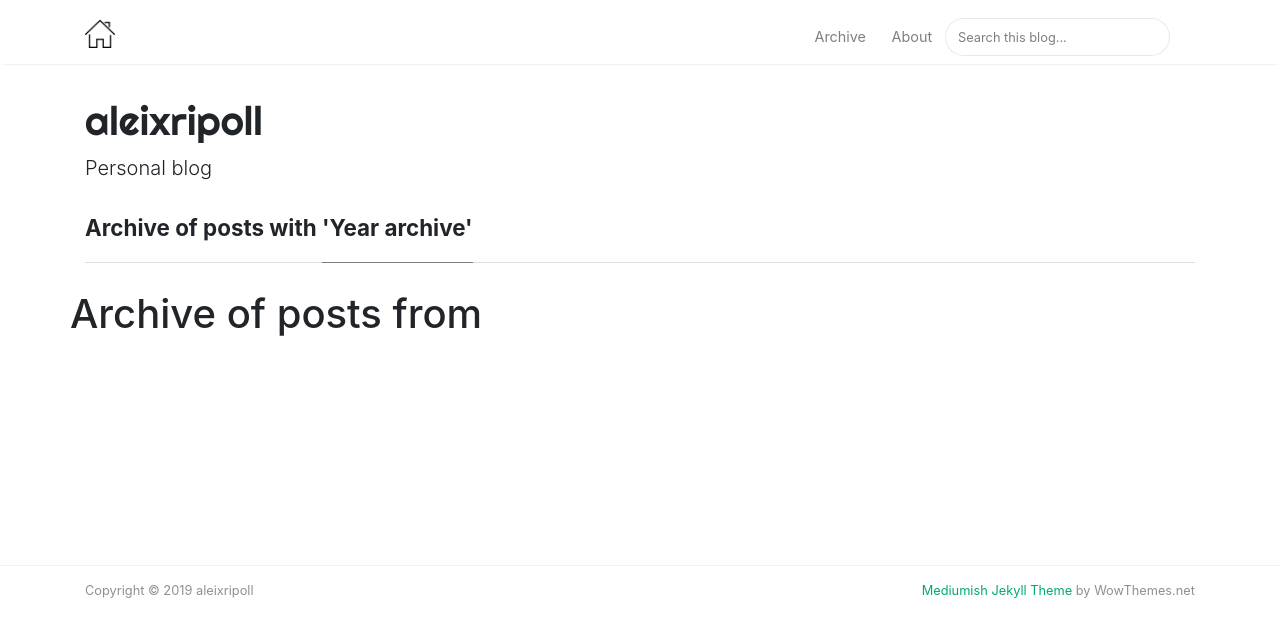
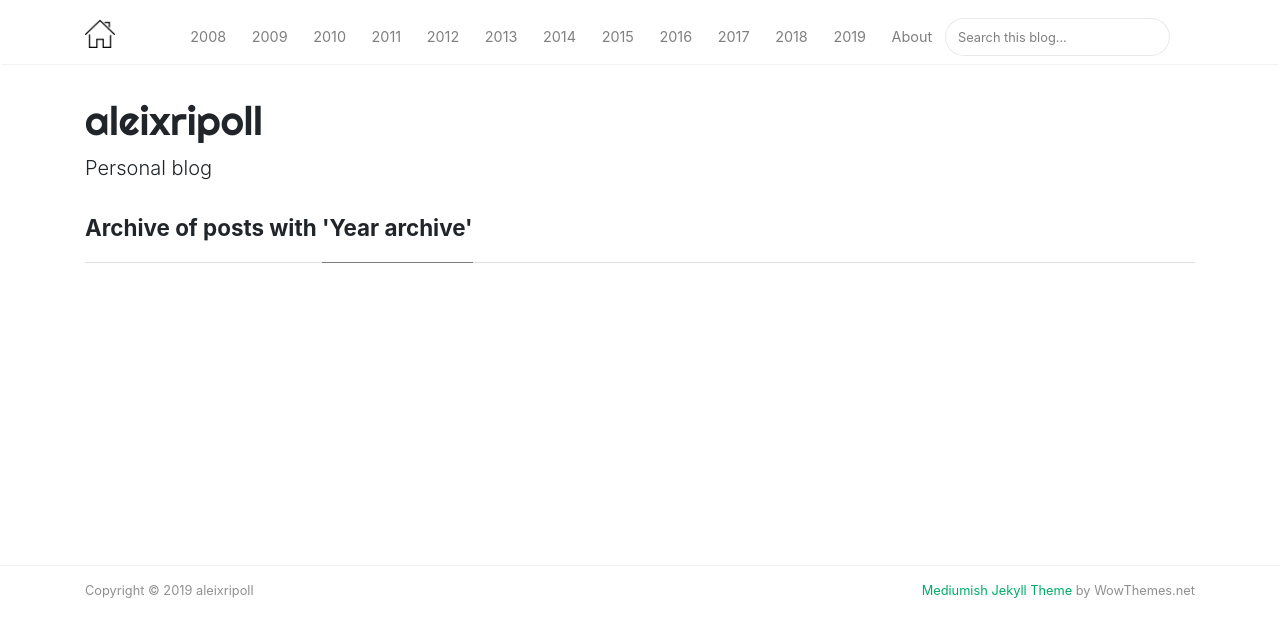
Before and after one commit to aleixripoll/blog, a Jekyll site: the page built from _pages/archive.md, in a window 1280 px wide. Shown: the top 637 px of the page. Built offline with Jekyll 4.4.1, drawn with Linux system fonts in a browser that asks for light colours; nearby versions of some CDN libraries.

Commit message:
fix year archive

```diff
--- a/_config.yml
+++ b/_config.yml
@@ -13,9 +13,8 @@ authors:
   aleix:
     name: Aleix
     display_name: Aleix
-    gravatar: e56154546cf4be74e393c62d1ae9f9d4
-    email: aleix.ripoll@gmail.com
-    twitter: https://twitter.com/aleix.ripoll
+    avatar: 'assets/images/avatar.svg'
+    twitter: https://twitter.com/aleix_ripoll
     description: "The one and only author of this blog."
 
 # Plugins
@@ -30,9 +29,11 @@ plugins:
 jekyll-archives:
   enabled:
     - categories
+    - year
   layout: archive
   permalinks:
     category: '/category/:name/'
+    year: '/year/:year/'
 
 # Pagination
 paginate: 9
--- a/_layouts/archive.html
+++ b/_layouts/archive.html
@@ -7,7 +7,7 @@ title: Archive
 ================================================== -->
 <section class="recent-posts">
 <div class="section-title">
-    <h2>Archive of posts with <span>{{ page.type }} '{{ page.title }}'</span></h2>
+    <h2>Archive of posts with <span>{{ page.type }} '{{ page.title }}{{ page.date | date: "%Y" }}'</span></h2>
 </div>
 <div class="row listrecent">
 
@@ -17,16 +17,5 @@ title: Archive
 
 {% endfor %}
 
-<h1>Archive of posts from {{ page.date | date: "%Y" }}</h1>
-
-<ul class="posts">
-{% for post in page.posts %}
-  <li>
-    <span class="post-date">{{ post.date | date: "%b %-d, %Y" }}</span>
-    <a class="post-link" href="{{ post.url | prepend: site.baseurl }}">{{ post.title }}</a>
-  </li>
-{% endfor %}
-</ul>
-
 </div>
 </section>
--- a/_layouts/default.html
+++ b/_layouts/default.html
@@ -1,5 +1,6 @@
 <!DOCTYPE html>
 <html lang="en">
+
 <head>
     <meta charset="utf-8">
     <meta name="viewport" content="width=device-width, initial-scale=1, shrink-to-fit=no">
@@ -23,21 +25,26 @@
 {% if jekyll.environment == 'production' %}
 <!-- change your GA id in _config.yml -->
 <script>
-(function(i,s,o,g,r,a,m){i['GoogleAnalyticsObject']=r;i[r]=i[r]||function(){
-(i[r].q=i[r].q||[]).push(arguments)},i[r].l=1*new Date();a=s.createElement(o),
-m=s.getElementsByTagName(o)[0];a.async=1;a.src=g;m.parentNode.insertBefore(a,m)
-})(window,document,'script','//www.google-analytics.com/analytics.js','ga');
+    (function (i, s, o, g, r, a, m) {
+    i['GoogleAnalyticsObject'] = r; i[r] = i[r] || function () {
+        (i[r].q = i[r].q || []).push(arguments)
+    }, i[r].l = 1 * new Date(); a = s.createElement(o),
+        m = s.getElementsByTagName(o)[0]; a.async = 1; a.src = g; m.parentNode.insertBefore(a, m)
+    })(window, document, 'script', '//www.google-analytics.com/analytics.js', 'ga');
     ga('create', '{{site.google_analytics}}', 'auto');
     ga('send', 'pageview');
 </script>
 {% endif %}
 
 {% capture layout %}{% if page.layout %}layout-{{ page.layout }}{% endif %}{% endcapture %}
+
 <body class="{{layout}}">
     <!-- defer loading of font and font awesome -->
     <noscript id="deferred-styles">
-		<link href="https://fonts.googleapis.com/css?family=Righteous%7CMerriweather:300,300i,400,400i,700,700i" rel="stylesheet">
-		<link rel="stylesheet" href="https://use.fontawesome.com/releases/v5.0.13/css/all.css" integrity="sha384-DNOHZ68U8hZfKXOrtjWvjxusGo9WQnrNx2sqG0tfsghAvtVlRW3tvkXWZh58N9jp" crossorigin="anonymous">
+        <link href="https://fonts.googleapis.com/css?family=Righteous%7CMerriweather:300,300i,400,400i,700,700i"
+            rel="stylesheet">
+        <link rel="stylesheet" href="https://use.fontawesome.com/releases/v5.0.13/css/all.css"
+            integrity="sha384-DNOHZ68U8hZfKXOrtjWvjxusGo9WQnrNx2sqG0tfsghAvtVlRW3tvkXWZh58N9jp" crossorigin="anonymous">
     </noscript>
 
 
@@ -53,7 +60,8 @@ ga('send', 'pageview');
             </a>
             <!-- End Logo -->
 
-    <button class="navbar-toggler" type="button" data-toggle="collapse" data-target="#navbarMediumish" aria-controls="navbarSupportedContent" aria-expanded="false" aria-label="Toggle navigation">
+            <button class="navbar-toggler" type="button" data-toggle="collapse" data-target="#navbarMediumish"
+                aria-controls="navbarSupportedContent" aria-expanded="false" aria-label="Toggle navigation">
                 <span class="navbar-toggler-icon"></span>
             </button>
 
@@ -63,9 +71,12 @@ ga('send', 'pageview');
 
                 <ul class="navbar-nav ml-auto">
 
+                    {% for year in (2008..2019) %}
                     <li class="nav-item">
-                    <a class="nav-link" href="{{ site.baseurl }}/archive">Archive</a>
+                        <a class="nav-link" href="{{ site.baseurl }}/year/{{ year }}">{{ year }}</a>
                     </li>
+                    {% endfor %}
+
                     <li class="nav-item">
                         <a class="nav-link" href="{{ site.baseurl }}/about">About</a>
                     </li>
@@ -106,10 +117,13 @@ ga('send', 'pageview');
 ================================================== -->
             <div class="alertbar">
                 <div class="container text-center">
-		<span><img src="{{ site.baseurl }}/{{ site.logo }}" alt="{{site.title}}"> &nbsp; Never miss a <b>story</b> from us, subscribe to our newsletter</span>
-        <form action="{{site.mailchimp-list}}" method="post" name="mc-embedded-subscribe-form" class="wj-contact-form validate" target="_blank" novalidate>
+                    <span><img src="{{ site.baseurl }}/{{ site.logo }}" alt="{{site.title}}"> &nbsp; Never miss a
+                        <b>story</b> from us, subscribe to our newsletter</span>
+                    <form action="{{site.mailchimp-list}}" method="post" name="mc-embedded-subscribe-form"
+                        class="wj-contact-form validate" target="_blank" novalidate>
                         <div class="mc-field-group">
-            <input type="email" placeholder="Email" name="EMAIL" class="required email" id="mce-EMAIL" autocomplete="on" required>
+                            <input type="email" placeholder="Email" name="EMAIL" class="required email" id="mce-EMAIL"
+                                autocomplete="on" required>
                             <input type="submit" value="Subscribe" name="subscribe" class="heart">
                         </div>
                     </form>
@@ -129,7 +143,8 @@ ga('send', 'pageview');
                         Copyright © {{ site.time | date: "%Y" }} {{ site.name }}
                     </div>
                     <div class="col-md-6 col-sm-6 text-center text-lg-right">
-                <a target="_blank" href="https://www.wowthemes.net/mediumish-free-jekyll-template/">Mediumish Jekyll Theme</a> by WowThemes.net
+                        <a target="_blank" href="https://www.wowthemes.net/mediumish-free-jekyll-template/">Mediumish
+                            Jekyll Theme</a> by WowThemes.net
                     </div>
                 </div>
             </div>
@@ -159,4 +178,5 @@ ga('send', 'pageview');
     {% endif %}
 
 </body>
+
 </html>
```
Also changed, not shown: other parts of _layouts/default.html (+8 -3 lines), assets/images/avatar.svg (added). Lines whose indentation alone changed are shown as unchanged.
